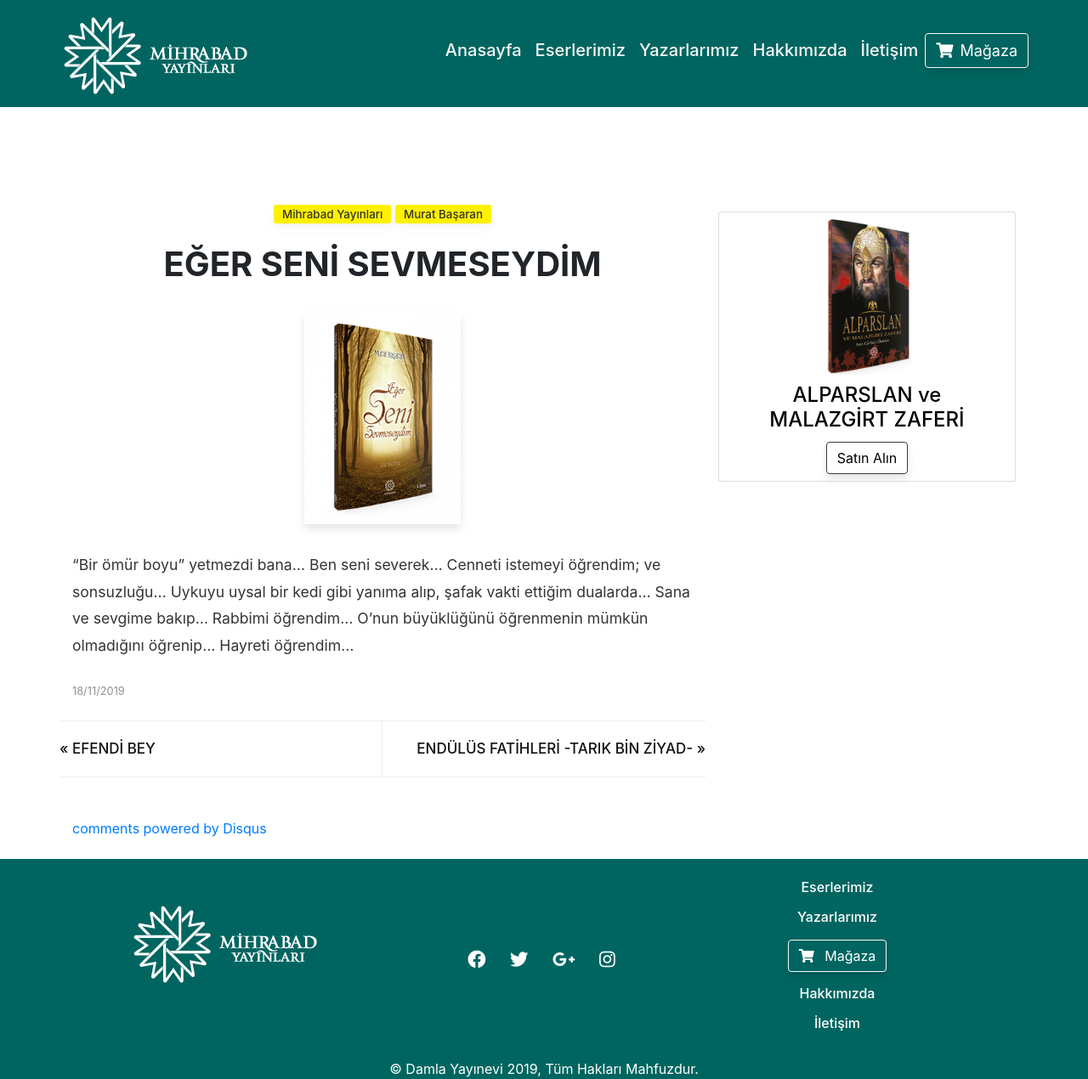
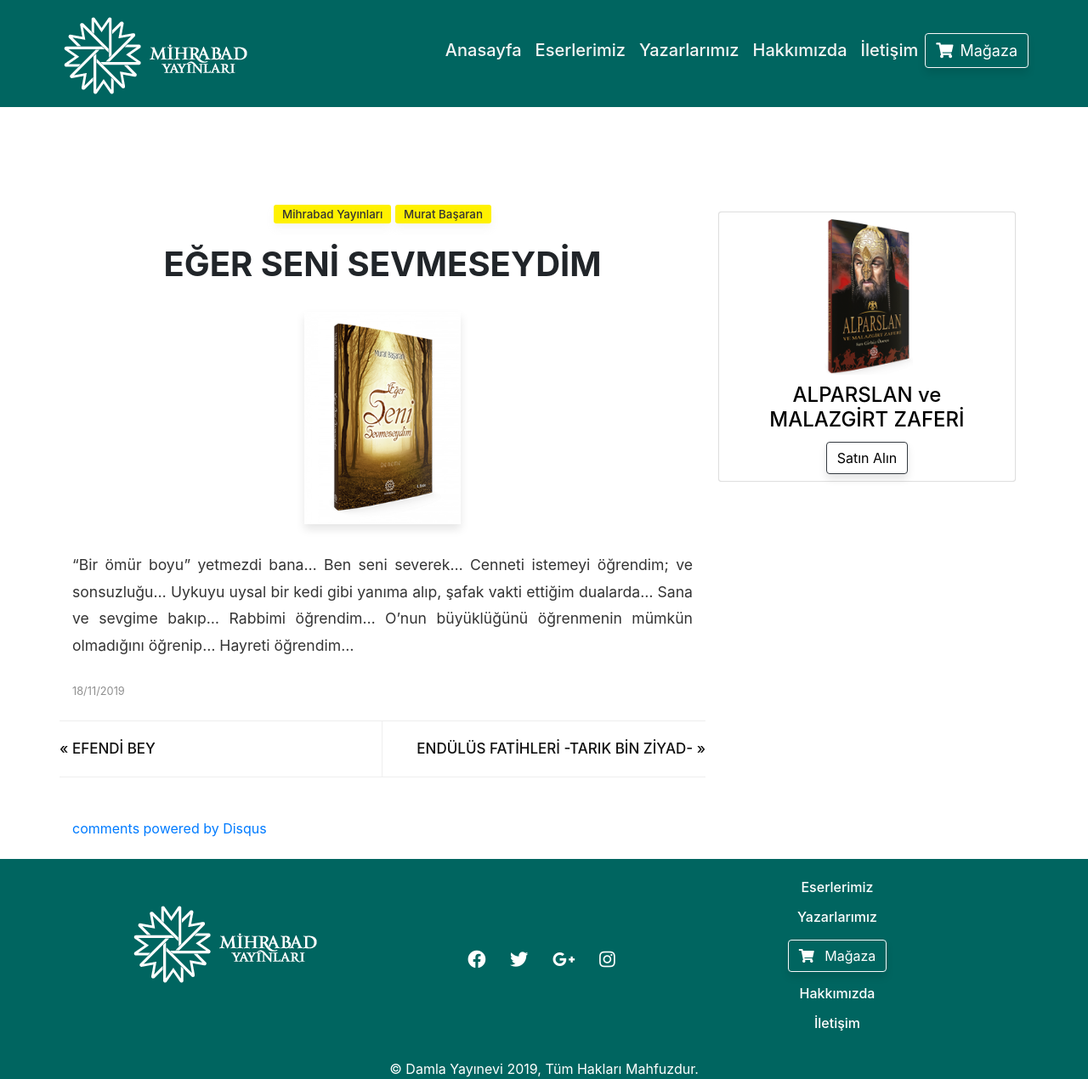
Before and after one commit to edamla/mihrabad, a Jekyll site: the page built from _posts/2019-11-18-eger-seni-sevmeseydim.md, in a window 1280 px wide. Shown: the whole page at 85% size. Built offline with Jekyll 4.4.1, drawn with Linux system fonts in a browser that asks for light colours; nearby versions of some CDN libraries; comment, search, counter and statistics services are not loaded.

Commit message:
analytics eklendi

```diff
--- a/_config.yml
+++ b/_config.yml
@@ -8,7 +8,7 @@
 paginate: 12
 baseurl: '/'
 email: 'iletisim@damlayayinevi.com.tr'
-google_analytics: 'UA-46278016-1'
+google_analytics: 'UA-53710816-10'
 disqus: 'minikdamla'
 #sharethis: '<script type="text/javascript" src="//platform-api.sharethis.com/js/sharethis.js#property=5a6b2fe4fb197a0011c589f6&product=sticky-share-buttons"></script>'
 
--- a/_layouts/post.html
+++ b/_layouts/post.html
@@ -10,7 +10,7 @@
 
 	<div class="row">
 
-<div class="col-8 col-md-8">
+<div class="col-12 col-md-8">
 		<!-- Post -->
         {% assign author = site.authors[page.author] %}
 
@@ -42,7 +42,7 @@
             </div>
             </div>
 			<!-- Post Content -->
-			<div class="article-post">
+			<div class="article-post" style="text-align: justify;">
 				{{content}}
                 <div class="clearfix"></div>
 			</div>
@@ -108,7 +108,7 @@
             <!-- End Post -->
 
 
-                <div class="col-4 col-md-4" style="margin-top: 10px;">
+                <div class="col-12 col-md-4" style="margin-top: 10px;">
 
                     {% for post in site.posts %}
 
```
